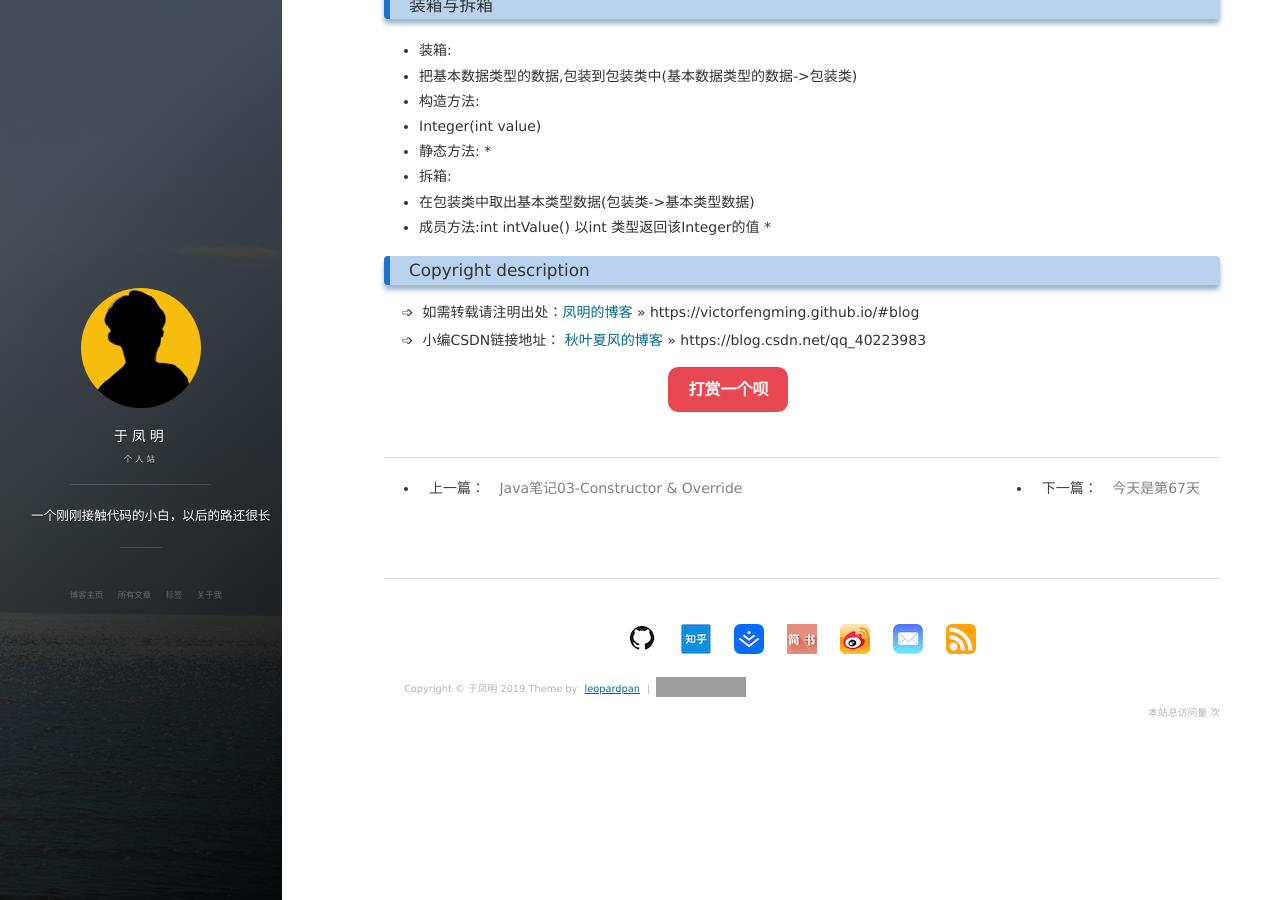
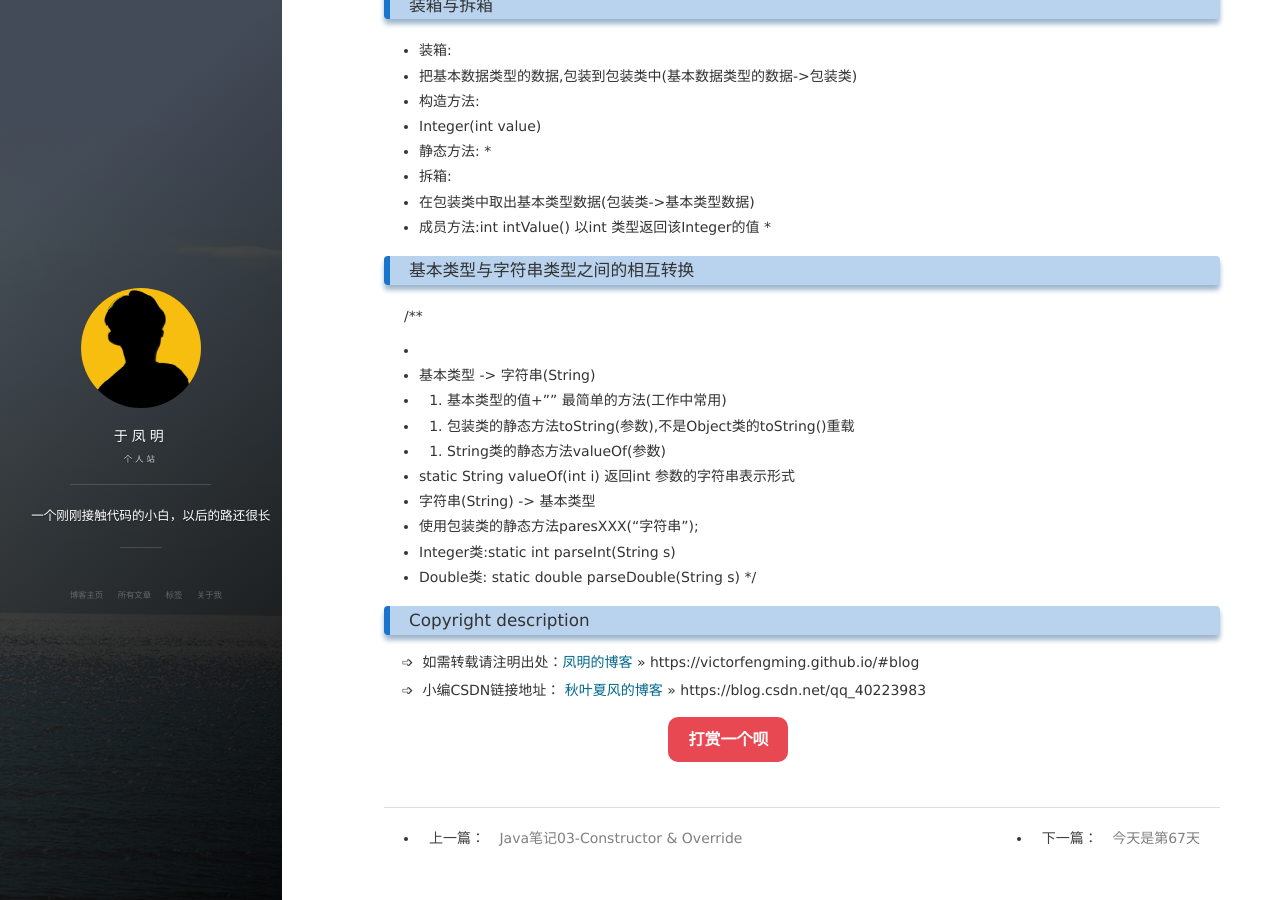
Before and after one commit to victorfengming/victorfengming.github.io.leopardpan, a Jekyll site: the page built from _posts/note/2019-10-19-note04.md, in a window 1280 px wide and 900 px high, scrolled down 2021 px. Built offline with Jekyll 4.4.1, drawn with Linux system fonts in a browser that asks for light colours; nearby versions of some CDN libraries; comment, search, counter and statistics services are not loaded; grey boxes are pictures that could not be loaded.

Commit message:
本类型与字符串类型之间的相互转换

```diff
--- a/_posts/note/2019-10-19-note04.md
+++ b/_posts/note/2019-10-19-note04.md
@@ -113,3 +113,19 @@ Integer类
  *  在包装类中取出基本类型数据(包装类->基本类型数据)
  *  成员方法:int intValue() 以int 类型返回该Integer的值
  *
+
+
+### 基本类型与字符串类型之间的相互转换
+
+/**
+*
+* 基本类型 -> 字符串(String)
+* 1. 基本类型的值+"" 最简单的方法(工作中常用)
+* 2. 包装类的静态方法toString(参数),不是Object类的toString()重载
+* 3. String类的静态方法valueOf(参数)
+* static String valueOf(int i) 返回int 参数的字符串表示形式
+* 字符串(String) -> 基本类型
+*  使用包装类的静态方法paresXXX("字符串");
+*      Integer类:static int parseInt(String s)
+*      Double类: static double parseDouble(String s)
+*/
```
